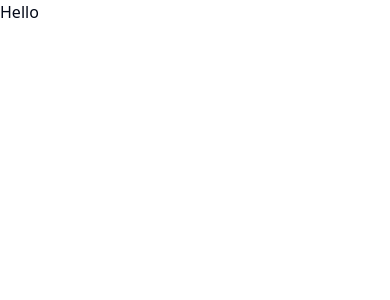
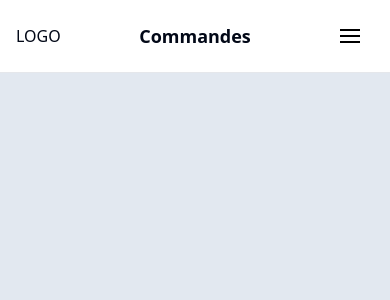
Before and after one commit to IvanFranck/landry-management-app-front, a React (Vite) app: page / in a window 390 px wide. Shown: the top 300 px of the page. Built offline with nearby package versions, Linux system fonts and the light colour scheme.

Commit message:
create mobile nav bar

```diff
--- a/package.json
+++ b/package.json
@@ -12,6 +12,7 @@
   "dependencies": {
     "class-variance-authority": "^0.7.0",
     "clsx": "^2.1.0",
+    "hamburger-react": "^2.5.0",
     "lucide-react": "^0.323.0",
     "react": "^18.2.0",
     "react-dom": "^18.2.0",
--- a/src/App.tsx
+++ b/src/App.tsx
@@ -1,10 +1,11 @@
+import { NavMobile } from "./components/NavMobile"
 
 function App() {
 
   return (
-    <>
-      <p> Hello </p>
-    </>
+    <div className="w-full min-h-screen bg-slate-200 relative">
+      <NavMobile />
+    </div>
   )
 }
 
--- /dev/null
+++ b/src/components/NavMobile.tsx
@@ -0,0 +1,40 @@
+import { useState } from "react"
+import { Squash as Hamburger } from "hamburger-react"
+import { routes } from "@/routes"
+
+export const NavMobile = () => {
+
+    const [isOpen, setOpen] = useState(false)
+
+    return (
+        <div className="w-full bg-white border-b border-b-gray-200 grid grid-cols-4 px-4 py-3 justify-items-center items-center">
+            <a href="#" className="col-span-1 justify-self-start">LOGO</a>
+            <h2 className="col-span-2 text-lg font-semibold">Commandes</h2>
+            <div className=" z-20 col-span-1 justify-self-end">
+                <Hamburger color={isOpen ? "#fff" : "#000"} toggled={isOpen} size={20} onToggle={setOpen} />
+            </div>
+
+            {
+                isOpen && (
+                    <div className="fixed z-10 top-0 left-0 right-0 h-full shadow-2xl p-5 bg-neutral-950 text-white">
+                        <ul className="h-full flex flex-col justify-center gap-6">
+                            {routes.map((route) => (
+                                <li
+                                    key={route.title}
+                                    className="w-full p-1 text-center"
+                                >
+                                    <a
+                                        href={route.href}
+                                        className="text-2xl"
+                                    >
+                                        <span className="uppercase">{route.title}</span>
+                                    </a>
+                                </li>
+                            ))}
+                        </ul>
+                    </div>
+                )
+            }
+        </div>
+    )
+}
--- /dev/null
+++ b/src/routes/index.ts
@@ -0,0 +1,10 @@
+export const routes = [
+    {
+        title: "Commandes",
+        href: "#"
+    },
+    {
+        title: "Catalogue",
+        href: "#"
+    },
+]
```
Also changed, not shown: 1 other file (tests, documents, lock files or other folders).
